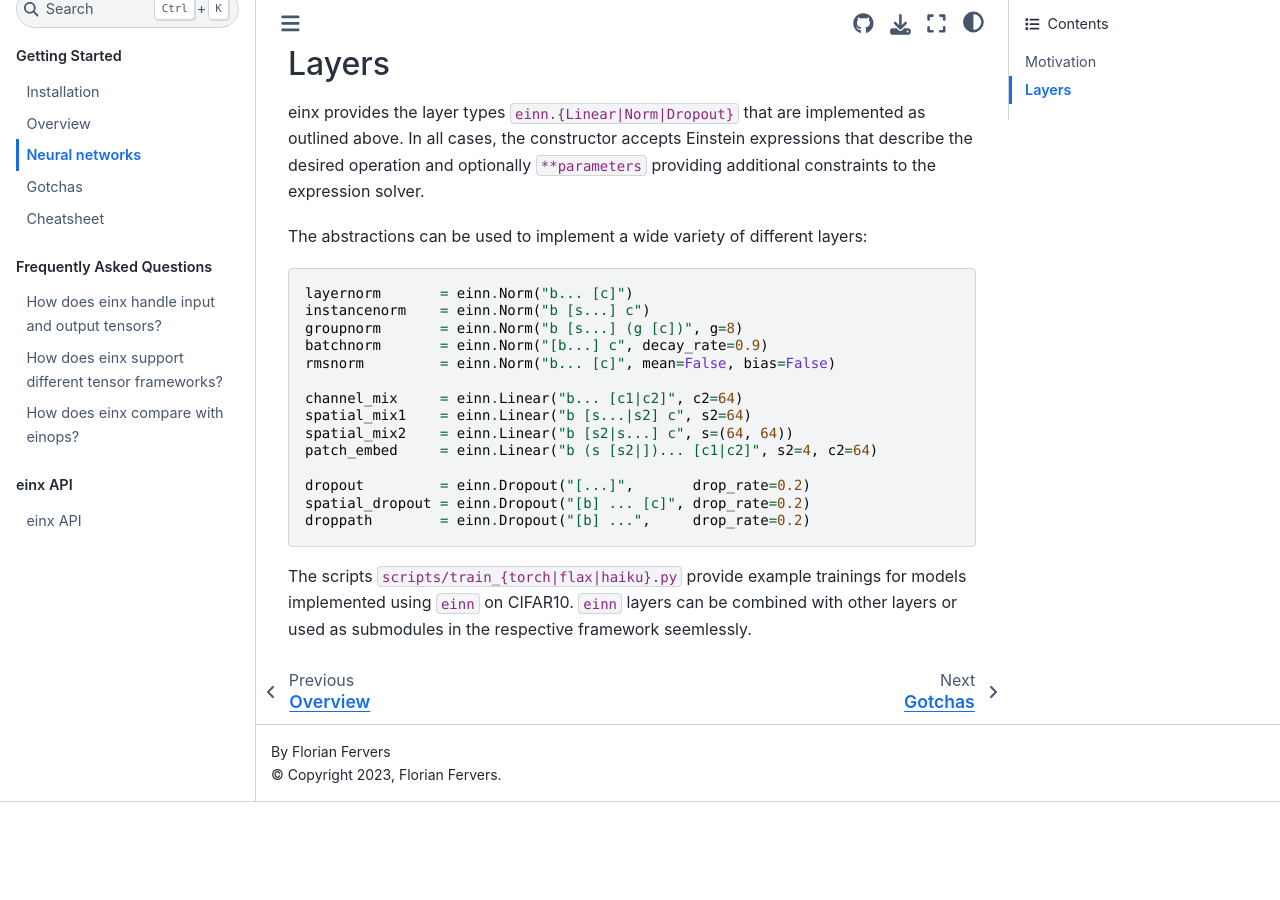
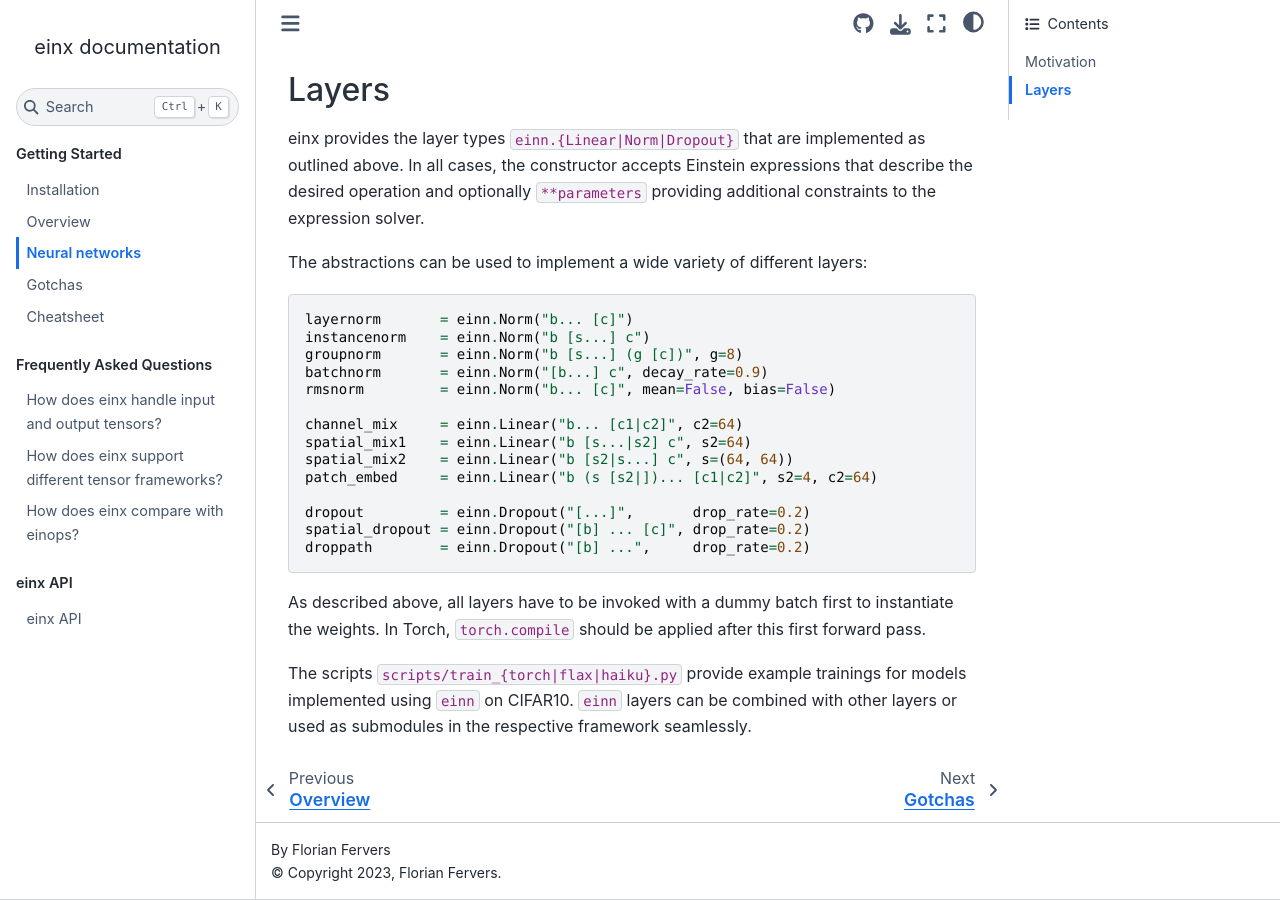
Before and after one commit to fferflo/einx, a Sphinx documentation site: the page built from docs/source/gettingstarted/neuralnetworks.rst, in a window 1280 px wide and 900 px high, scrolled down 1605 px. Built offline with Sphinx 7.4.7 and the Sphinx Book theme 1.1.4, drawn with Linux system fonts in a browser that asks for light colours; before the commit the page ends 2407 px from its top, so only the background shows below that; some of the changed text lies outside the part shown.

Commit message:
Update docs

```diff
--- a/docs/source/gettingstarted/neuralnetworks.rst
+++ b/docs/source/gettingstarted/neuralnetworks.rst
@@ -37,12 +37,13 @@
             x = einx.dot("b... [c1|c2]", x, w, c2=64)
             x = einx.add("b... [c]", x, b)
 
-Unlike a tensor, the tensor factory does not provide shape constraints to the expression solver and requires that we define the missing axes (``c2``) manually.
+Unlike a tensor, the tensor factory does not provide shape constraints to the expression solver and requires that we define the missing axes (``c2``) manually. In this case,
+this corresponds to passing the ``channels`` parameter to a linear layer.
 
 The weights are created once a layer is run on the first input batch. This is standard practice in jax-based frameworks like Flax and Haiku where a model
 is typically first invoked with a dummy batch to instantiate all weights before the training loop.
 
-In Torch, we have to rely on `lazy modules <https://pytorch.org/docs/stable/generated/torch.nn.modules.lazy.LazyModuleMixin.html#torch.nn.modules.lazy.LazyModuleMixin>`_
+In Torch, we rely on `lazy modules <https://pytorch.org/docs/stable/generated/torch.nn.modules.lazy.LazyModuleMixin.html#torch.nn.modules.lazy.LazyModuleMixin>`_
 by creating weights as ``torch.nn.parameter.UninitializedParameter`` in the constructor and calling their ``materialize`` method on the first input batch. This is
 handled automatically by einx, and ``torch.nn.parameter.UninitializedParameter`` can simply be passed to einx like a regular tensor factory:
 
@@ -89,5 +90,8 @@
     spatial_dropout = einn.Dropout("[b] ... [c]", drop_rate=0.2)
     droppath        = einn.Dropout("[b] ...",     drop_rate=0.2)
 
+As described above, all layers have to be invoked with a dummy batch first to instantiate the weights. In Torch, ``torch.compile`` should be applied after this
+first forward pass.
+
 The scripts ``scripts/train_{torch|flax|haiku}.py`` provide example trainings for models implemented using ``einn`` on CIFAR10. ``einn`` layers can be combined
-with other layers or used as submodules in the respective framework seemlessly.
+with other layers or used as submodules in the respective framework seamlessly.
--- a/docs/source/gettingstarted/overview.rst
+++ b/docs/source/gettingstarted/overview.rst
@@ -10,7 +10,7 @@
 `this great einops tutorial <https://nbviewer.org/github/arogozhnikov/einops/blob/master/docs/1-einops-basics.ipynb>`_ and a
 :doc:`comparison with index-based notation </gettingstarted/cheatsheet>`.
 
-einx can be integrated easily into existing code and seemlessly works with tensors from different frameworks (Numpy, Torch, Jax, Tensorflow):
+einx can be integrated easily into existing code and seamlessly works with tensors from different frameworks (Numpy, Torch, Jax, Tensorflow):
 
 ..  code::
 
```
Also changed, not shown: other parts of docs/source/gettingstarted/overview.rst (+1 -1 lines).
